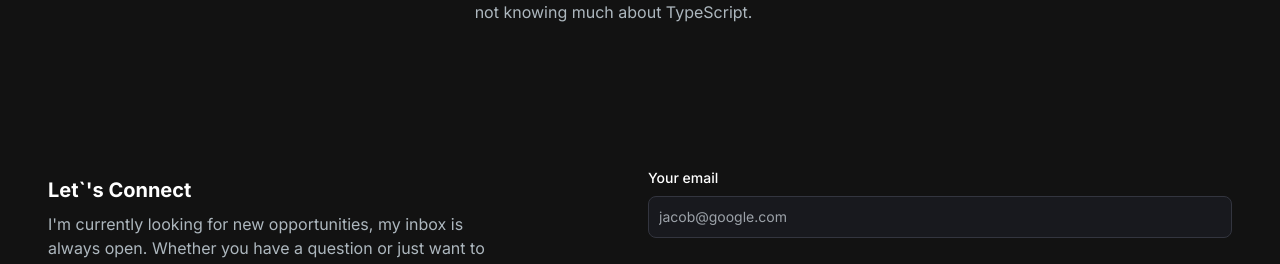
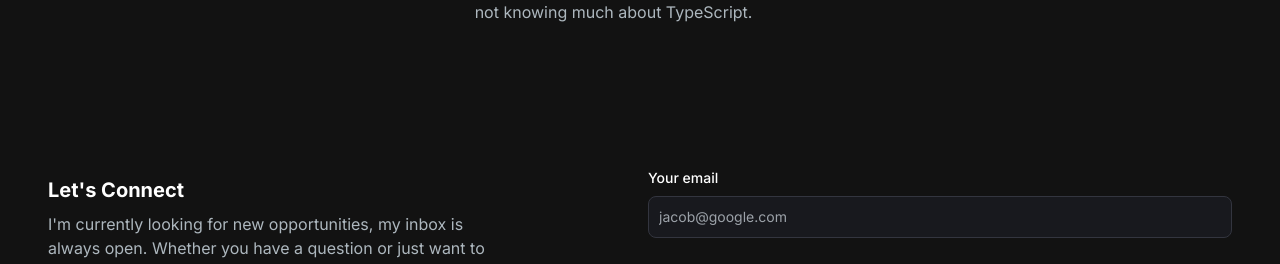
Before and after one commit to Emilianoperea1989/portfolio-website, a Next.js app: page / in a window 1280 px wide. Shown: the part 2040-2304 px from the top of the page. Built offline with nearby package versions, Linux system fonts and the light colour scheme.

Commit message:
sacando apos

```diff
--- a/src/compontents/EmailSection.jsx
+++ b/src/compontents/EmailSection.jsx
@@ -49,7 +49,7 @@ const EmailSection = () => {
             <div className="bg-[radial-gradient(ellipse_at_center,_var(--tw-gradient-stops))] from-blue-900 to-transparent rounded-full h-80 w-80 z-0 blur-lg absolute top-3/4 -left-4 transform -translate-x-1/2 -translate-1/2"></div>
             <div className="z-10">
                 <h5 className="text-xl font-bold text-white my-2">
-                    Let`&apos;s Connect
+                    Let&apos;s Connect
                 </h5>
                 <p className="text-[#ADB7BE] mb-4 max-w-md">
                     {" "}
```
